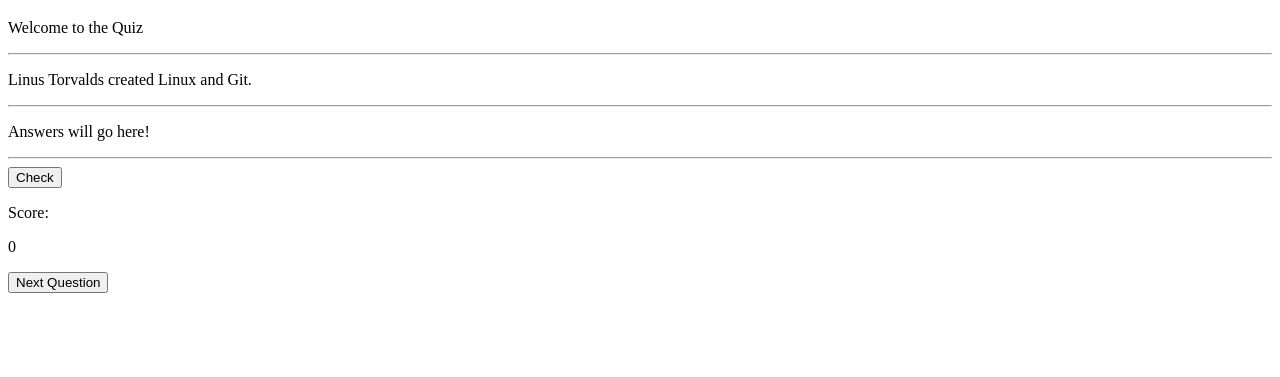
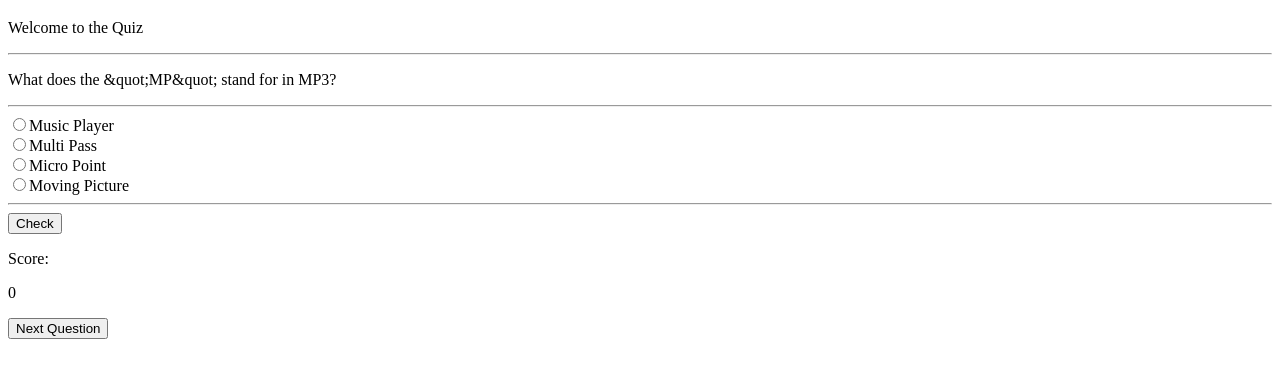
Before and after one commit to faizanbardai/quizGame, a plain HTML site: page index.html in a window 1280 px wide. Shown: the part 61-438 px from the top of the page. Drawn offline with Linux system fonts and the light colour scheme.

Commit message:
Display question and answers

```diff
--- a/index.js
+++ b/index.js
@@ -7,19 +7,46 @@
 
 var score = 0;
 var difficulty;
+var questionType;
 var totalQuestion = 10;
 var currentQuestion;
 
 window.onload = function () {
-    console.log("Hi!");
-    document.querySelector("#question").innerText = quiz.results[1].question;
+    startQuiz(0);
+};
 
+function startQuiz(num) {
+    currentQuestion = num;
+    document.querySelector("#question").innerText = quiz.results[currentQuestion].question;
+    document.querySelector("#answersArea").innerHTML = "";
+    var correctAnswer = quiz.results[currentQuestion].correct_answer;
+    console.log("The correct answer is " + correctAnswer);
+    var incorrectAnswers = quiz.results[currentQuestion].incorrect_answers;
+    console.log("The incorrect answers are " + incorrectAnswers);
+    var options = randomizeQuizAnswers(correctAnswer, incorrectAnswers);
+    console.log("I'm here");
+    for (i = 0; i < options.length; i++) {
+        var newOption = document.createElement("input");
+        newOption.type = "radio";
+        newOption.name = "answer";
+        newOption.id = "answer" + i;
+        newOption.value = options[i];
+        var newLabel = document.createElement("label");
+        newLabel.innerText = options[i];
+        newLabel.htmlFor = "answer" + i;
+        var breakLine = document.createElement("br");
+        document.querySelector("#answersArea").appendChild(newOption);
+        document.querySelector("#answersArea").appendChild(newLabel);
+        document.querySelector("#answersArea").appendChild(breakLine);
+    };
 };
 
 function randomizeQuizAnswers(a, b) {
     //This function will receive correct and incorrect answers.
     //It will then randomize the answers and return.
-    return answers;
+    b.push(a);
+    console.log("All the options are " + b);
+    return b;
 };
 
 function checkAnswer(userAnswer, questionNo) {
```
Also changed, not shown: index.html (+3 -1 lines).
